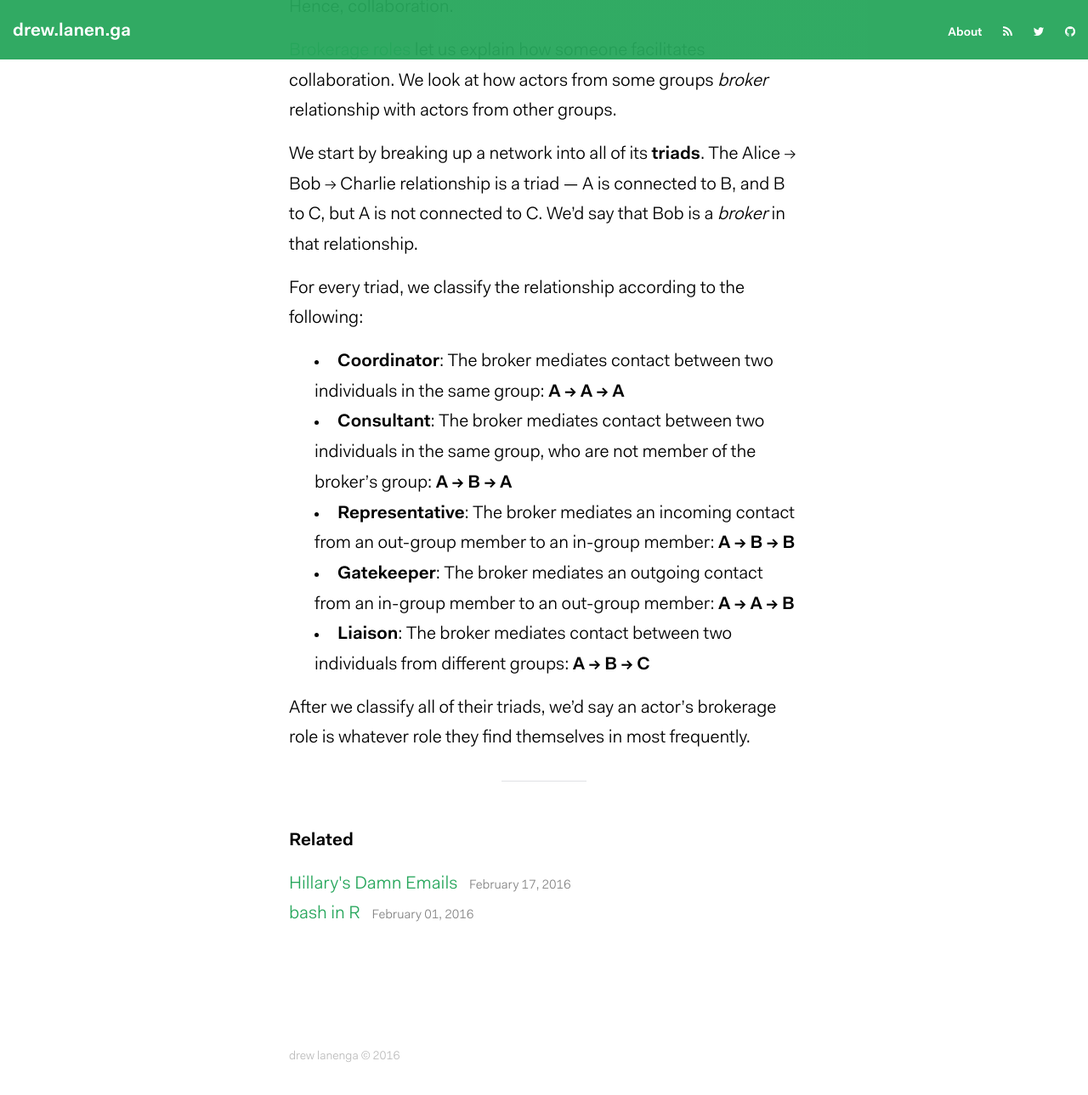
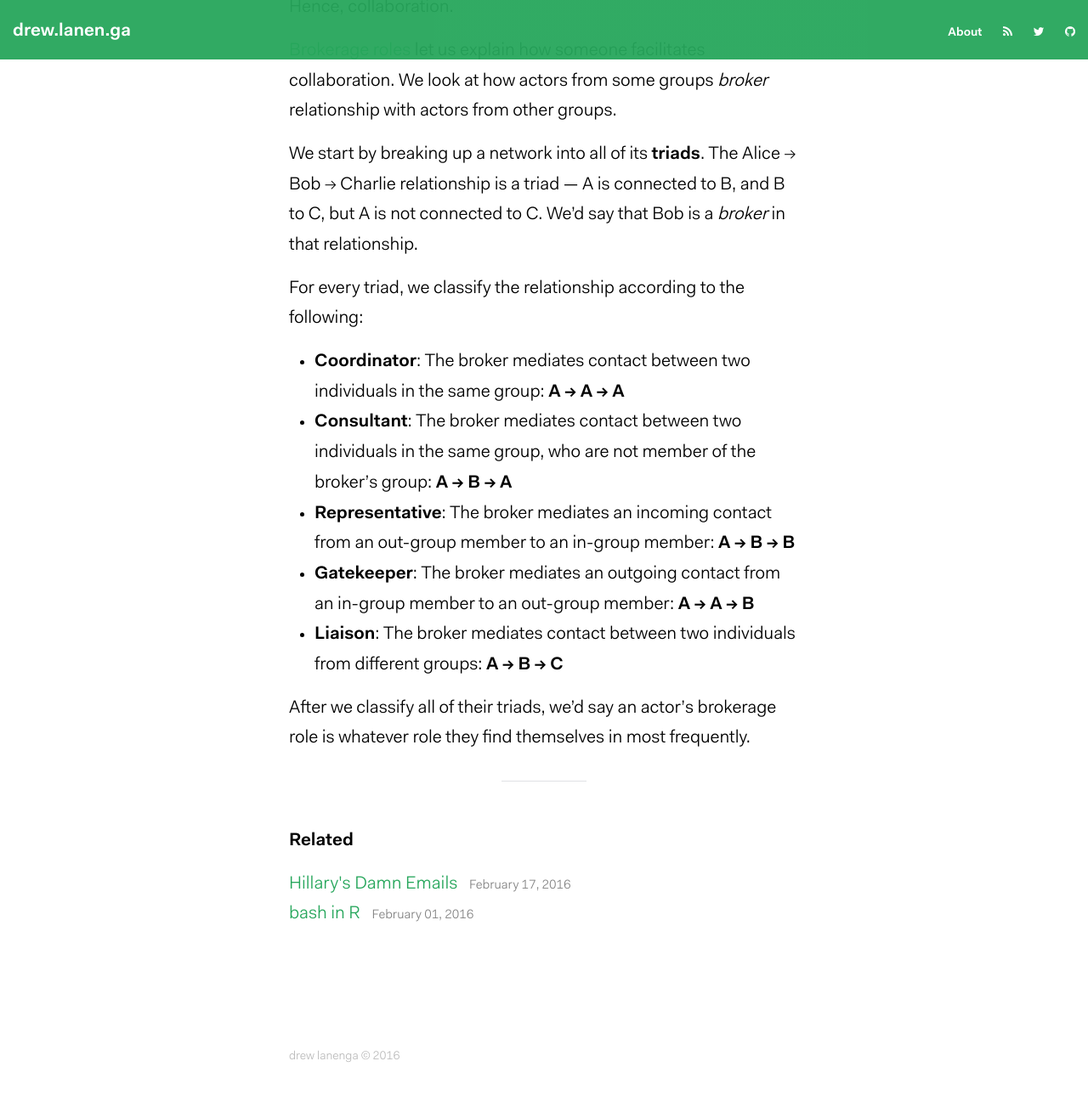
Before and after one commit to drewlanenga/drewlanenga.github.io, a Jekyll site: the page built from _posts/2016-02-20-network-science.md, in a window 1280 px wide and 1400 px high, scrolled down 3889 px. Shown: the top 1289 px of the window at 85% size. Built offline with Jekyll 4.4.1, drawn with Linux system fonts in a browser that asks for light colours; comment, search, counter and statistics services are not loaded.

Commit message:
fix inline list formatting

```diff
--- a/_sass/_base.scss
+++ b/_sass/_base.scss
@@ -91,7 +91,6 @@ ul, ol {
 }
 
 li {
-    list-style-position: inside;
     > ul,
     > ol {
          margin-bottom: 0;
--- a/index.html
+++ b/index.html
@@ -21,7 +21,7 @@ layout: default
         <a href="{{ post.url | prepend: site.baseurl }}">
         <aside class="dates">{{ post.date | date: "%b %-d" }}</aside>
         </a>
-        <a href="{{ post.url | prepend: site.baseurl }}">{{ post.title }} <h2>{{ post.description }}</h2></a>
+        <a href="{{ post.url | prepend: site.baseurl }}">{{ post.title }}<h2>{{ post.description }}</h2></a>
         <!-- <p>
         {{ post.content | truncatewords: 50 }}
         </p> -->
```
Also changed, not shown: 3 other files.
